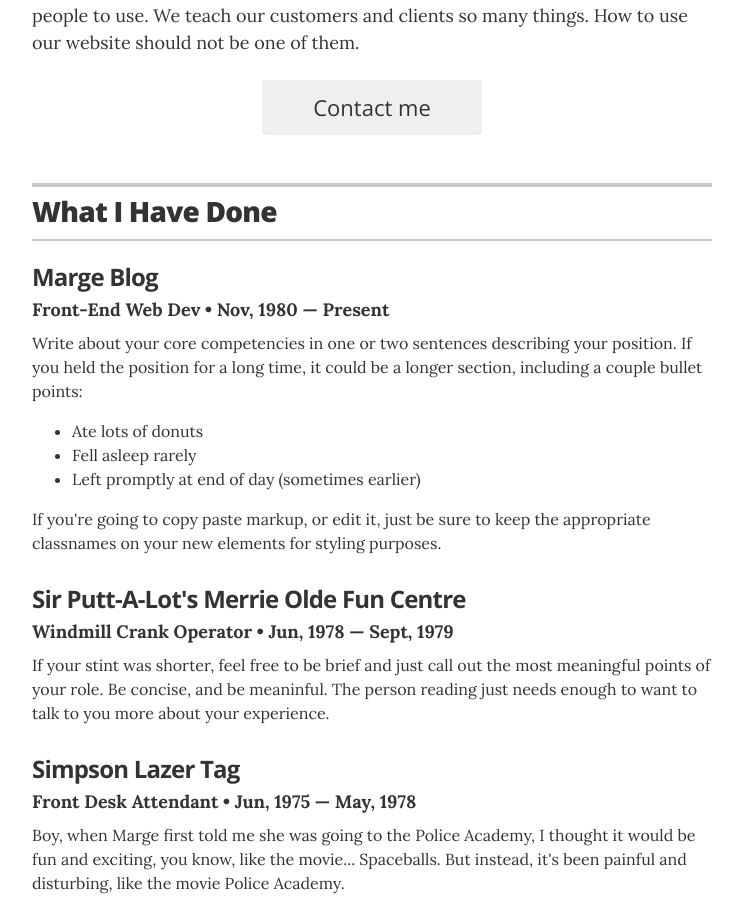
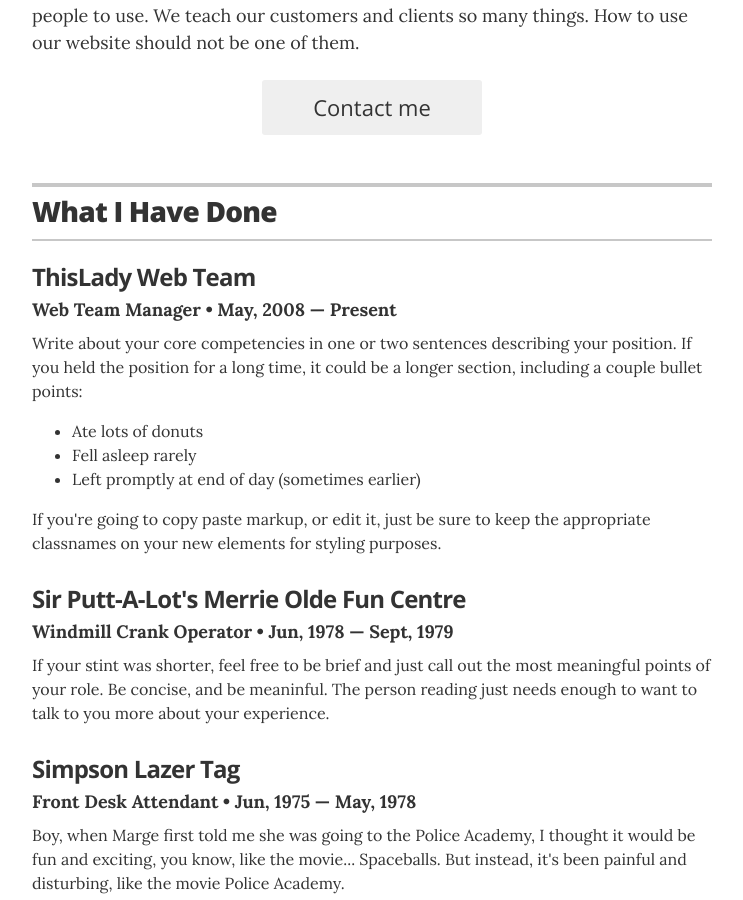
Before and after one commit to thislady/resume, a Jekyll site: the page built from index.html, in a window 1280 px wide and 900 px high, scrolled down 338 px. Shown: the whole window, without its empty margins (268-1011 px from the left). Built offline with Jekyll 4.4.1, drawn with Linux system fonts in a browser that asks for light colours; some of the changed text lies outside the part shown.

Commit message:
Update resume.html

```diff
--- a/_layouts/resume.html
+++ b/_layouts/resume.html
@@ -56,8 +56,8 @@
 
         <!-- Duplicate these resume-item elements and edit accordingly for each job you want to add here -->
         <div class="resume-item" itemscope itemprop="worksFor" itemtype="http://schema.org/Organization">
-          <h3 class="resume-item-title" itemprop="name">Marge Blog</h3>
-          <h4 class="resume-item-details" itemprop="description">Front-End Web Dev &bull; Nov, 1980 &mdash; Present</h4>
+          <h3 class="resume-item-title" itemprop="name">ThisLady Web Team</h3>
+          <h4 class="resume-item-details" itemprop="description">Web Team Manager &bull; May, 2008 &mdash; Present</h4>
           <p class="resume-item-copy">Write about your core competencies in one or two sentences describing your position. If you held the position for a long time, it could be a longer section, including a couple bullet points:</p>
           <ul class="resume-item-list">
             <li>Ate lots of donuts</li>
@@ -247,8 +247,7 @@
       {% endif %}
 
       <footer class="page-footer">
-        <p class="footer-line">Made by <a href="http://twitter.com/jglovier">@jglovier</a>. Fork me on <a href="https://github.com/jglovier/resume-template">GitHub</a>.</p>
-        <p class="footer-line">If this is your live resume, you can modify or remove this part. ;-)</p>
+
       </footer>
 
     </div>
```
